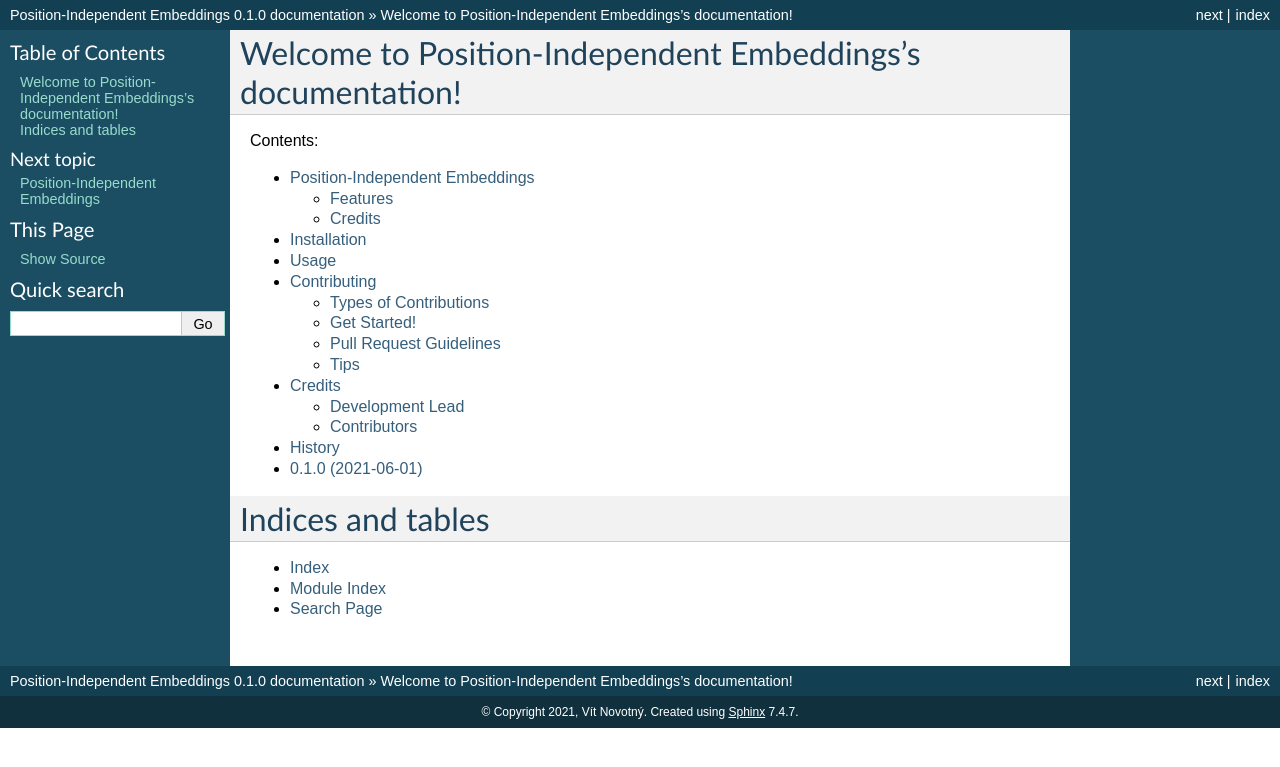
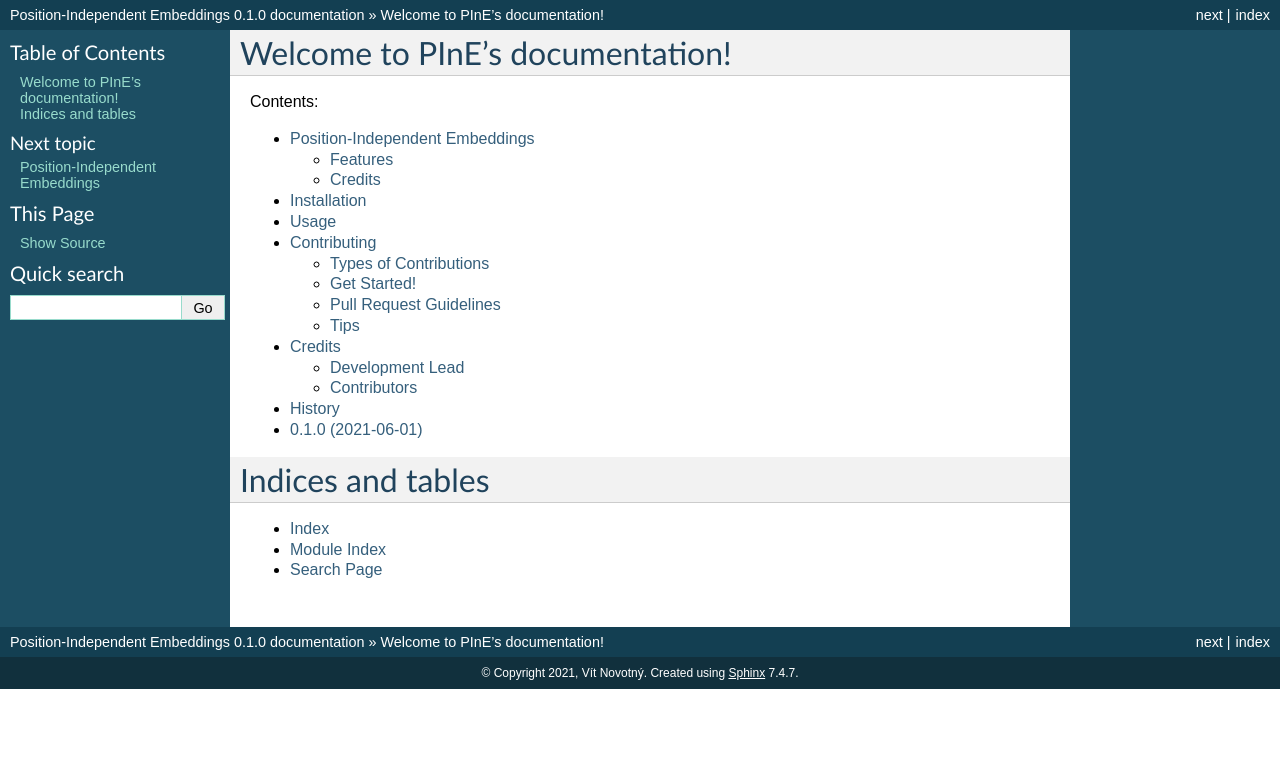
Before and after one commit to MIR-MU/pine, a Sphinx documentation site: the page built from docs/index.rst, in a window 1280 px wide. Shown: the top 767 px of the page. Built offline with Sphinx 7.4.7, drawn with Linux system fonts in a browser that asks for light colours.

Commit message:
Update the title of the documentation

```diff
--- a/docs/index.rst
+++ b/docs/index.rst
@@ -3,7 +3,7 @@
    You can adapt this file completely to your liking, but it should at least
    contain the root `toctree` directive.
 
-Welcome to Position-Independent Embeddings's documentation!
+Welcome to PInE's documentation!
 ======================================
 
 Contents:
```
